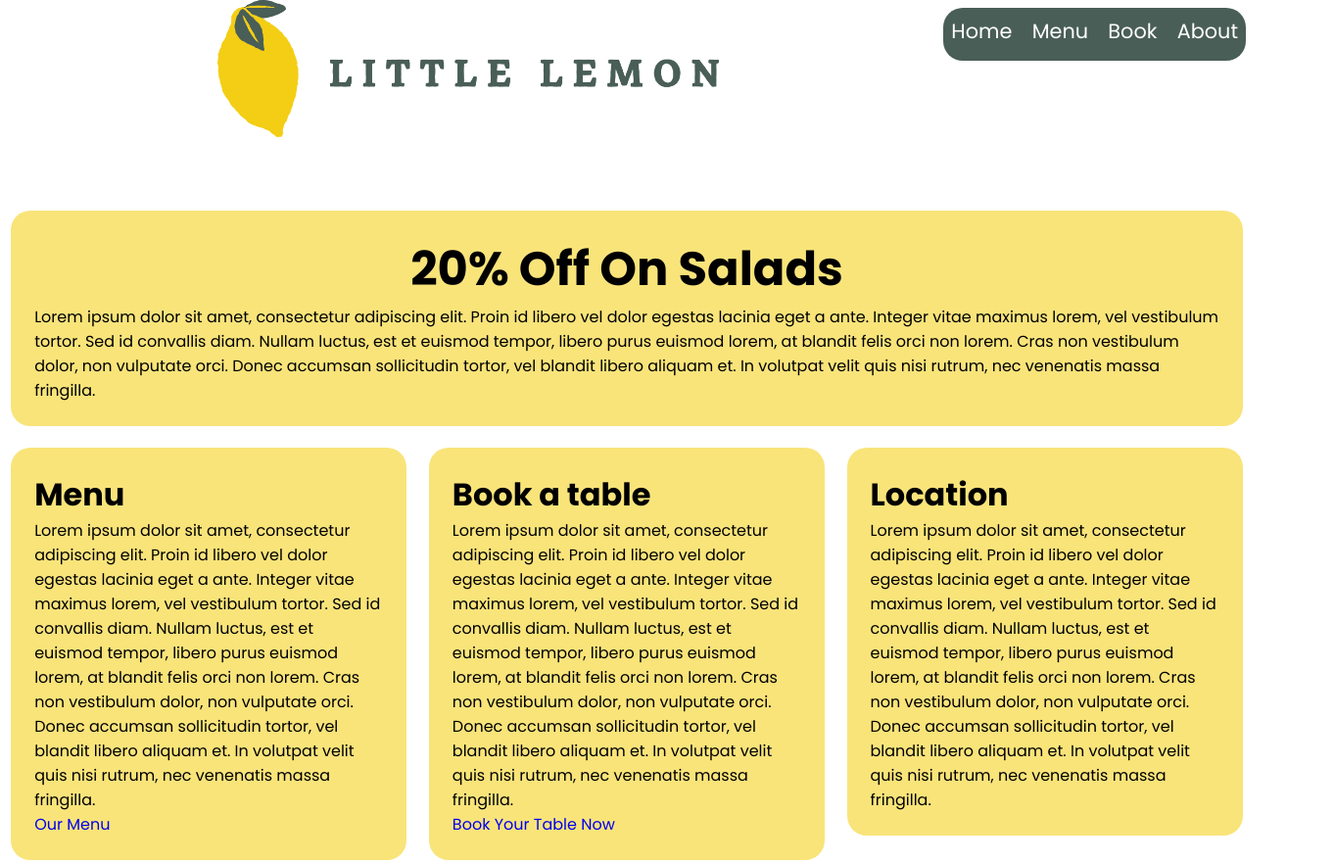
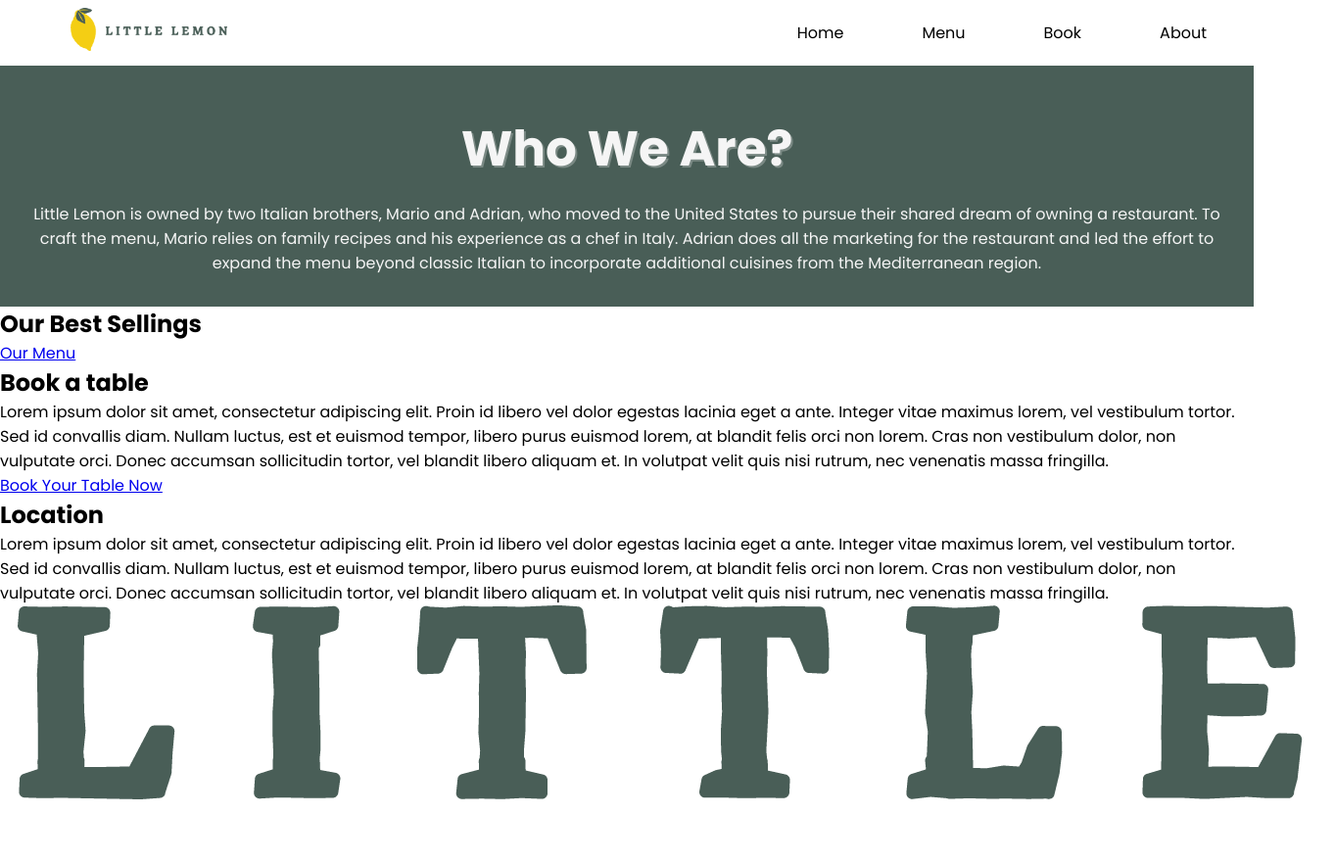
Before and after one commit to Mimakk/Restaurant_website, a plain HTML site: page index.html in a window 1280 px wide. Shown: the top 881 px of the page at 98% size, 1362 px wide, since content can reach past the window. Drawn offline with Linux system fonts and the light colour scheme; a web font is replaced by a local one.

Commit message:
styling promotion

```diff
--- a/css/styles.css
+++ b/css/styles.css
@@ -1,5 +1,5 @@
 @import url('https://fonts.googleapis.com/css2?family=Poppins:wght@100;200;300;400;500;600;700;800;900&display=swap');
-/* #EDEFEE; */
+/* #EDEFEE */
 *,
 *::before,
 *::after {
@@ -12,87 +12,48 @@ body {
     font-family:"Poppins", sans-serif;
 }
 
-h1 {
-    font-size: 3rem;
+.nav-list {
+    display: flex;
+    justify-content: flex-end;
+    align-items: center;
 }
 
-h2 {
-    font-size: 2rem;
+.nav-item {
+    list-style: none;
+    padding-right: 1rem;
 }
 
-a {
+.nav-item a {
     text-decoration: none;
+    color: black;
+    padding: 1rem 2rem;
 }
 
-header {
-    display: flex;
+.nav-item:first-child {
+    margin-right: auto;
+    margin-left: 2rem;
+    padding: 0.5rem;
 }
 
-header > img {
-    max-width: 40%;
-    display: block;
-    margin-left: auto;
-    margin-right: auto;
-    margin-bottom: 4rem;
+.nav-item:not(:first-child) a:hover {
+    background-color: #495e57;
+    color: whitesmoke;
+    border-radius: 30px;
 }
 
-.navbar {
-    background-color: #495e57;
-    margin: 0.5rem;
-    border-radius: 20px;
+#logo {
+    max-width: 20vh;
 }
 
-
-.navbar a {
-    float: left;
-    padding: 0.5rem;
-    color: white;
-    font-size: 1.3rem;
-    width: 25%;
-  }
-
-nav ul {
-    list-style: none;
+.promotion {
+    background-color: #495e57;
+    padding: 2rem;
+    color: whitesmoke;
     text-align: center;
 }
 
-nav li {
-    display: inline-block;
-
+.promotion h1 {
+    font-size: 50px;
+    padding: 1rem;
+    text-shadow: 2px 2px  #f5f5f54a;
 }
-
-section {
-    display: flex;
-}
-
-.promotion, .sections {
-    background-color: #f4cf1490;
-    padding: 1.5rem 1.5rem 1.5rem 1.5rem;
-    border-radius: 20px;
-}
-
-.promotion h1 {
-    text-align: center;
-}
-
-article {
-    flex: 1;
-    margin: 0.7rem;
-}
-
-footer {
-    display: flex;
-}
-
-footer div {
-    flex: 1;
-}
-
-footer > div > img {
-    width: 2rem;
-}
-
-.copyright {
-    text-align: right;
-    border-top: solid;
-}
--- a/index.html
+++ b/index.html
@@ -23,39 +23,52 @@
 
 <body>
     <header>
-        <img src="images/Asset 16@4x.png" alt="Logo of the Little Lemon Restaurant">
-        <nav>
-            <div class="navbar">
-                <ul>
-                    <li><a href="index.html">Home</a></li>
-                    <li><a href="menu.html">Menu</a></li>
-                    <li><a href="book.html">Book</a></li>
-                    <li><a href="about.html">About</a></li>
-                </ul>
-            </div>
-        </nav>
+        <div class="header">
+            <nav>
+                <div class="navbar">
+                    <ul class="nav-list">
+                        <li class="nav-item"><a href="index.html"><img id="logo" src="images/Asset 16@4x.png" alt="Logo of the Little Lemon Restaurant"></a></li>
+                        <li class="nav-item"><a href="index.html">Home</a></li>
+                        <li class="nav-item"><a href="menu.html">Menu</a></li>
+                        <li class="nav-item"><a href="book.html">Book</a></li>
+                        <li class="nav-item"><a href="about.html">About</a></li>
+                    </ul>
+                </div>
+            </nav>
+        </div>
     </header>
     <main>
         <section>
             <article>
                 <div class="promotion">
-                    <h1>20% Off On Salads</h1>
+                    <h1>Who We Are?</h1>
                     <p>
-                        Lorem ipsum dolor sit amet, consectetur adipiscing elit. Proin id libero vel dolor egestas lacinia eget a ante. Integer vitae maximus lorem, vel vestibulum tortor. Sed id convallis diam. Nullam luctus, est et euismod tempor, libero purus euismod lorem, at blandit felis orci non lorem. Cras non vestibulum dolor, non vulputate orci. Donec accumsan sollicitudin tortor, vel blandit libero aliquam et. In volutpat velit quis nisi rutrum, nec venenatis massa fringilla.
+                        Little Lemon is owned by two Italian brothers, Mario and Adrian, who moved to the United States to pursue their shared dream of owning a restaurant. To craft the menu, Mario relies on family recipes and his experience as a chef in Italy. Adrian does all the marketing for the restaurant and led the effort to expand the menu beyond classic Italian to incorporate additional cuisines from the Mediterranean region.
                     </p>
                 </div>
             </article>
         </section>
         <section>
+            <h2>Our Best Sellings</h2>
             <article>
-                <div class="sections">
-                    <h2>Menu</h2>
-                    <p>
-                        Lorem ipsum dolor sit amet, consectetur adipiscing elit. Proin id libero vel dolor egestas lacinia eget a ante. Integer vitae maximus lorem, vel vestibulum tortor. Sed id convallis diam. Nullam luctus, est et euismod tempor, libero purus euismod lorem, at blandit felis orci non lorem. Cras non vestibulum dolor, non vulputate orci. Donec accumsan sollicitudin tortor, vel blandit libero aliquam et. In volutpat velit quis nisi rutrum, nec venenatis massa fringilla.
-                    </p>
-                    <a href="menu.html">Our Menu</a>
+                <div class="best-selling">
                 </div>
             </article>
+            <article>
+                <div class="best-selling">
+                </div>
+            </article>
+            <article>
+                <div class="best-selling">
+                </div>
+            </article>
+            <article>
+                <div class="best-selling">
+                </div>
+            </article>
+            <a href="menu.html">Our Menu</a>
+        </section>
+        <section>
             <article>
                 <div class="sections">
                     <h2>Book a table</h2>
```
Also changed, not shown: about.html (+13 -11 lines), book.html (+13 -11 lines), menu.html (+13 -11 lines).
